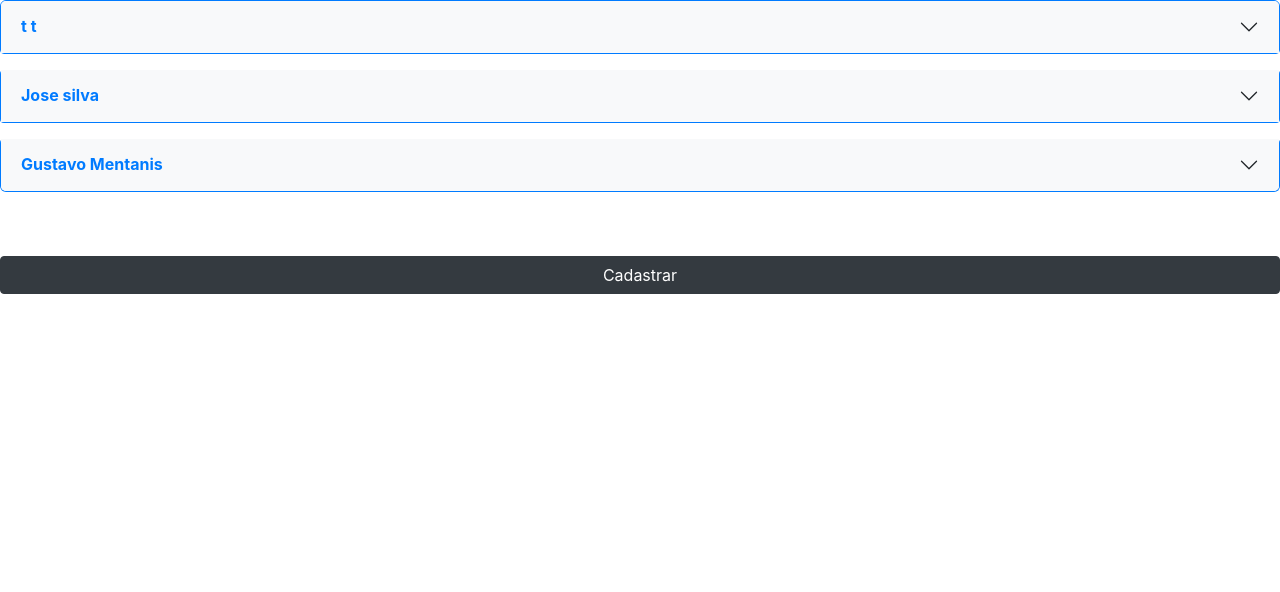
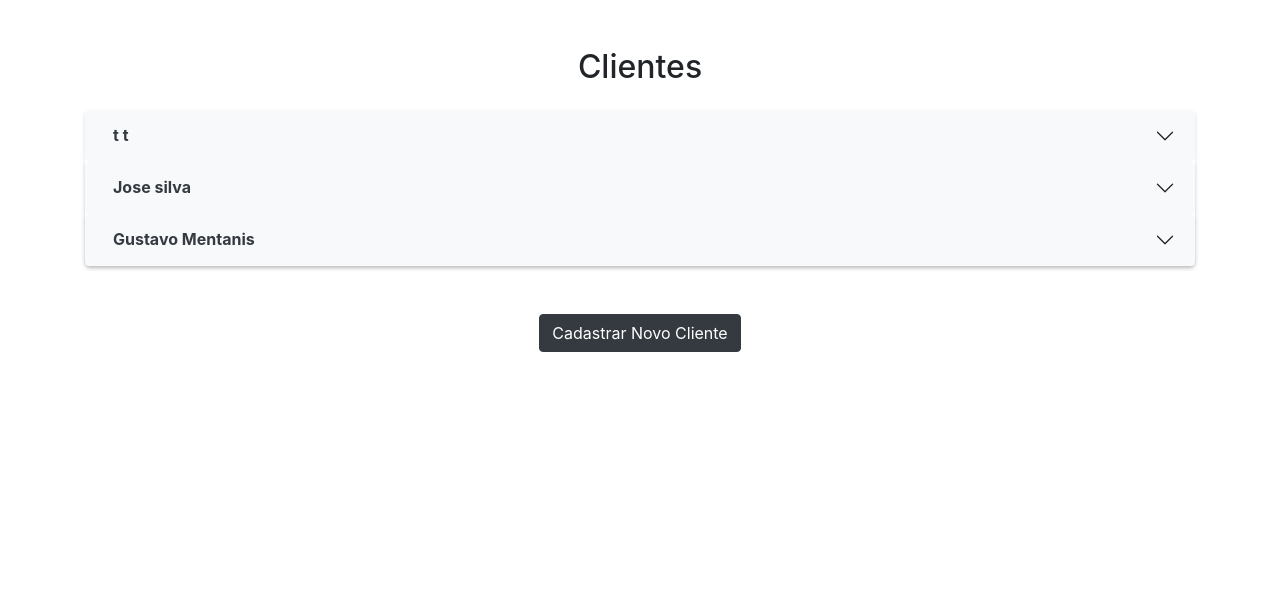
Before and after one commit to henriquegoncalvesdev/credipesca-opescador, a PHP site: page /display-user.php in a window 1280 px wide. Shown: the part 65-657 px from the top of the page. Run offline with PHP 8.4, Linux system fonts and the light colour scheme; the visitor is signed in with stand-in values (Sample User, id 1); data comes from the database, SQL or seed files in the repository.

Commit message:
user data table and accordion styling

```diff
--- a/display-user.php
+++ b/display-user.php
@@ -14,51 +14,74 @@ if (!isset($_SESSION['user_id']) || (time() > $_SESSION['timeout'])) {
 $sql = "SELECT * FROM phpdata";
 $result = $conn->query($sql);
 
-echo '<section class="accordion" id="userAccordion">';
+// Adicionando uma seção principal para a tabela de clientes
+echo '<div class="container mt-5">';
+echo '<h2 class="text-center mb-4">Clientes</h2>'; // Título centralizado
+echo '<section class="accordion shadow-sm" id="userAccordion">';
 
 foreach ($result as $row) {
     $cliente_id = htmlspecialchars($row['id']);
     $headingId = 'heading' . $cliente_id;
     $collapseId = 'collapse' . $cliente_id;
 
-    echo '<div class="accordion-item mb-3">'; // Adicionando espaçamento entre itens
+    echo '<div class="accordion-item mb-3 border-0 shadow-sm">'; // Adicionando uma borda suave e sombra para melhorar o layout
     echo '<h2 class="accordion-header" id="' . $headingId . '">';
-    echo '<button class="accordion-button collapsed" type="button" data-bs-toggle="collapse" data-bs-target="#' . $collapseId . '" aria-expanded="false" aria-controls="' . $collapseId . '">';
-    echo htmlspecialchars($row['fName']) . ' ' . htmlspecialchars($row['lName']);
+    echo '<button class="accordion-button collapsed bg-light text-dark fw-bold" type="button" data-bs-toggle="collapse" data-bs-target="#' . $collapseId . '" aria-expanded="false" aria-controls="' . $collapseId . '">';
+    echo '<i class="bi bi-person-circle me-2"></i>' . htmlspecialchars($row['fName']) . ' ' . htmlspecialchars($row['lName']);
     echo '</button>';
     echo '</h2>';
     echo '<div id="' . $collapseId . '" class="accordion-collapse collapse" aria-labelledby="' . $headingId . '" data-bs-parent="#userAccordion">';
-    echo '<div class="accordion-body p-4">'; // Adicionando padding
+    echo '<div class="accordion-body bg-white rounded-3 p-4">'; // Background branco e bordas arredondadas
+
+    // Exibir detalhes do cliente em um layout de duas colunas
+    echo '<div class="row">';
+
+    echo '<div class="col-md-6">';
     echo '<p><strong>Nome:</strong> ' . htmlspecialchars($row['fName']) . '</p>';
     echo '<p><strong>Sobrenome:</strong> ' . htmlspecialchars($row['lName']) . '</p>';
     echo '<p><strong>Email:</strong> ' . htmlspecialchars($row['email']) . '</p>';
     echo '<p><strong>Telefone:</strong> ' . htmlspecialchars($row['telNumber']) . '</p>';
     echo '<p><strong>Endereço:</strong> ' . htmlspecialchars($row['address']) . '</p>';
+    echo '</div>';
+
+    echo '<div class="col-md-6">';
     echo '<p><strong>CPF:</strong> ' . htmlspecialchars($row['cpf']) . '</p>';
     echo '<p><strong>RG:</strong> ' . htmlspecialchars($row['rg']) . '</p>';
     echo '<p><strong>Data de Nascimento:</strong> ' . htmlspecialchars($row['dob']) . '</p>';
     echo '<p><strong>Certificado Rg. Arm.:</strong> ' . htmlspecialchars($row['certificado']) . '</p>';
     echo '<p><strong>Estado Civil:</strong> ' . htmlspecialchars($row['estadoCivil']) . '</p>';
+    echo '</div>';
+
+    echo '<div class="col-md-6">';
     echo '<p><strong>Empresas:</strong> ' . htmlspecialchars($row['empresa']) . '</p>';
     echo '<p><strong>Modalidade:</strong> ' . htmlspecialchars($row['modalidade']) . '</p>';
     echo '<p><strong>Produtos:</strong> ' . htmlspecialchars($row['produtos']) . '</p>';
+    echo '</div>';
+
+    echo '<div class="col-md-6">';
     echo '<p><strong>Embarcações:</strong> ' . htmlspecialchars($row['embarcacoes']) . '</p>';
     echo '<p><strong>Despachante:</strong> ' . htmlspecialchars($row['despachante']) . '</p>';
+    echo '</div>';
 
-    echo '<a href="listar_documentos.php?cliente_id=' . $cliente_id . '" class="btn btn-info me-2">Ver Documentos</a>'; // Ver documentos
-    echo '<a href="upload_documento.php?cliente_id=' . $cliente_id . '" class="btn btn-primary me-2">Upload Documento</a>'; // Upload documento
+    echo '</div>'; // Fim da row
 
-    // Botões "Atualizar" e "Deletar"
-    echo '<a href="update_cliente.php?cliente_id=' . $cliente_id . '" class="btn btn-warning me-2">Atualizar</a>'; // Botão Atualizar
-    echo '<a href="delete_cliente.php?cliente_id=' . $cliente_id . '" class="btn btn-danger" onclick="return confirm(\'Tem certeza que deseja excluir este cliente?\')">Deletar</a>'; // Botão Deletar
+    // Botões com um estilo mais refinado
+    echo '<div class="d-flex justify-content-end mt-3">';
+    echo '<a href="listar_documentos.php?cliente_id=' . $cliente_id . '" class="btn btn-info me-2"><i class="bi bi-file-earmark-text"></i> Ver Documentos</a>'; // Ver documentos
+    echo '<a href="upload_documento.php?cliente_id=' . $cliente_id . '" class="btn btn-primary me-2"><i class="bi bi-cloud-upload"></i> Upload Documento</a>'; // Upload documento
+    echo '<a href="update_cliente.php?cliente_id=' . $cliente_id . '" class="btn btn-warning me-2"><i class="bi bi-pencil-square"></i> Atualizar</a>'; // Botão Atualizar
+    echo '<a href="delete_cliente.php?cliente_id=' . $cliente_id . '" class="btn btn-danger" onclick="return confirm(\'Tem certeza que deseja excluir este cliente?\')"><i class="bi bi-trash"></i> Deletar</a>'; // Botão Deletar
+    echo '</div>';
 
-    echo '</div>';
     echo '</div>';
     echo '</div>';
 }
 
 echo '</section>';
-echo '<a class="btn btn-dark mt-5 btn-register" href="add-data.php">Cadastrar</a>';
+echo '<div class="text-center mt-5">';
+echo '<a class="btn btn-dark btn-register" href="add-data.php"><i class="bi bi-person-plus"></i> Cadastrar Novo Cliente</a>';
+echo '</div>';
+echo '</div>';
 
 require './inc/footer.php';
 ?>
```
